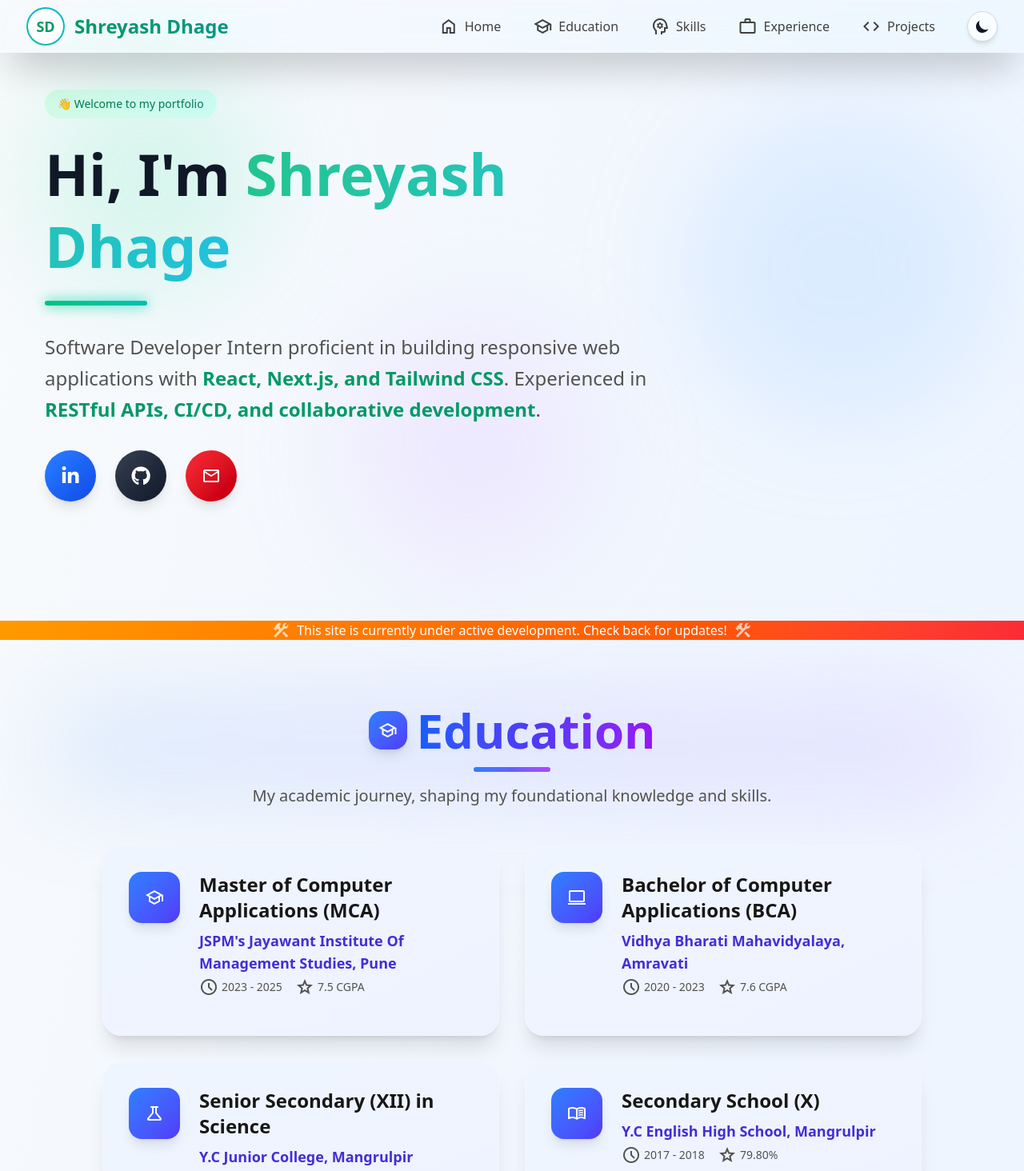
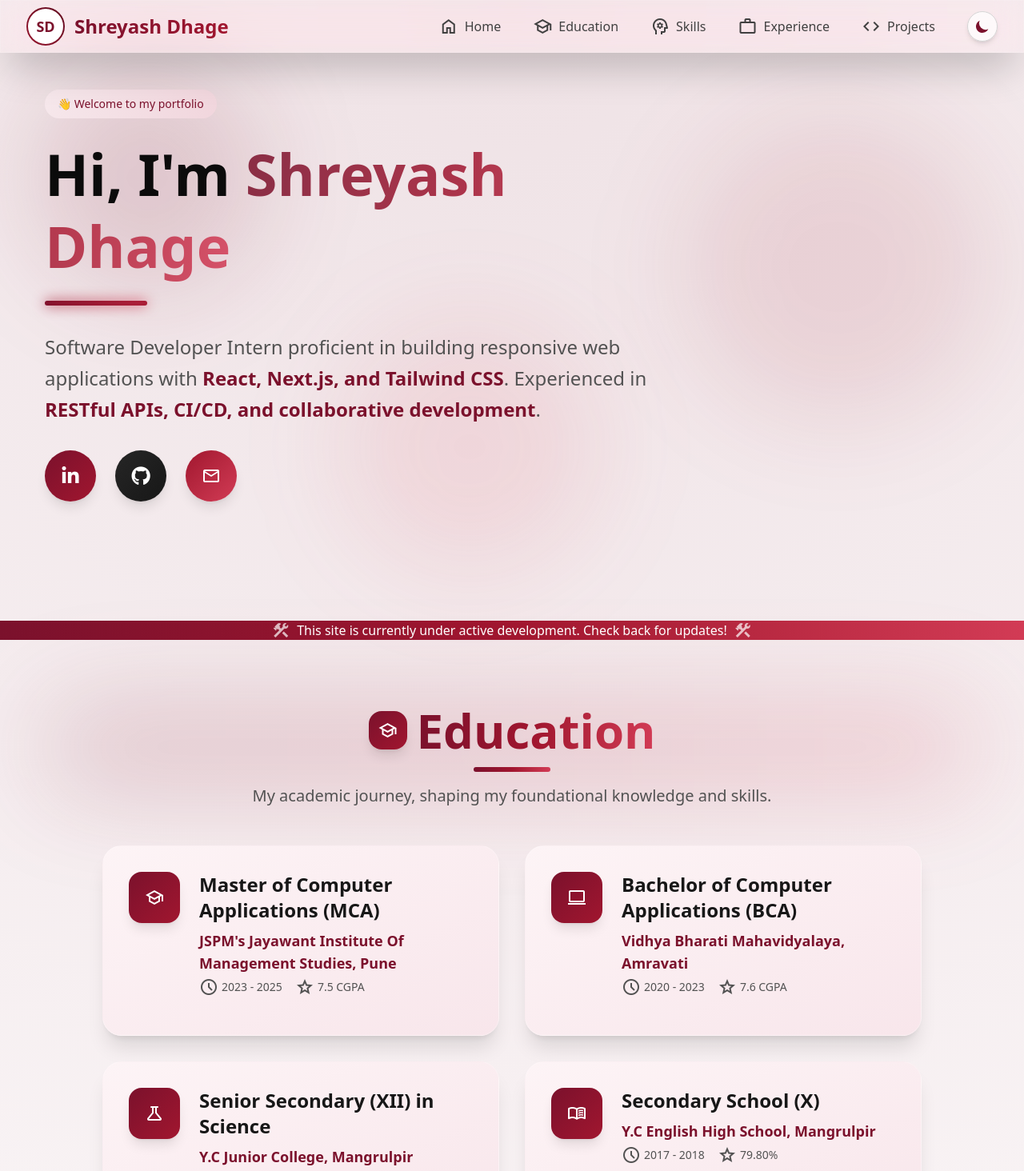
Before and after one commit to sdhage1502/shreyash-portfoilo-website, a React (Vite) app: page / in a window 1280 px wide. Shown: the top 1464 px of the page at 80% size. Built offline with nearby package versions, Linux system fonts and the light colour scheme.

Commit message:
Refresh UI palette and add motion styling

```diff
--- a/package.json
+++ b/package.json
@@ -11,6 +11,7 @@
   },
   "dependencies": {
     "@tailwindcss/vite": "^4.1.10",
+    "framer-motion": "^12.23.12",
     "next-themes": "^0.4.6",
     "react": "^19.1.0",
     "react-dom": "^19.1.0",
--- a/src/App.jsx
+++ b/src/App.jsx
@@ -70,7 +70,7 @@ const App = () => {
         }
 
         .gradient-border {
-          background: linear-gradient(45deg, #10b981, #14b8a6, #06b6d4, #3b82f6);
+          background: linear-gradient(45deg, #7b112c, #a1162f, #5a0b1f, #d23b55);
           background-size: 400% 400%;
           animation: gradientShift 4s ease infinite;
         }
@@ -104,12 +104,12 @@ const App = () => {
         }
       `}</style>
 
-      <div className="w-full min-h-screen bg-gradient-to-br from-slate-50 via-blue-50 to-indigo-50 dark:from-slate-900 dark:via-slate-800 dark:to-slate-900 text-gray-900 dark:text-gray-100 transition-all duration-700 font-sans relative overflow-x-hidden">
+      <div className="w-full min-h-screen page-shell transition-all duration-700 font-sans relative overflow-x-hidden">
 
         <div className="fixed inset-0 pointer-events-none">
-          <div className="absolute top-20 left-10 w-72 h-72 bg-emerald-300/20 rounded-full blur-3xl animate-float"></div>
-          <div className="absolute top-40 right-10 w-96 h-96 bg-blue-300/20 rounded-full blur-3xl animate-float-delayed"></div>
-          <div className="absolute bottom-20 left-1/3 w-80 h-80 bg-purple-300/20 rounded-full blur-3xl animate-float"></div>
+          <div className="absolute top-20 left-10 w-72 h-72 bg-[#7b112c]/15 rounded-full blur-3xl animate-float"></div>
+          <div className="absolute top-40 right-10 w-96 h-96 bg-[#a1162f]/10 rounded-full blur-3xl animate-float-delayed"></div>
+          <div className="absolute bottom-20 left-1/3 w-80 h-80 bg-[#d23b55]/10 rounded-full blur-3xl animate-float"></div>
         </div>
 
 
@@ -126,7 +126,7 @@ const App = () => {
             <ExperienceSection experienceData={experienceData} activeTab={activeTab} setActiveTab={setActiveTab} />
             <ProjectsSection projectsData={projectsData} activeTab={activeTab} setActiveTab={setActiveTab} />
                 {/* Development Banner - Now fixed at the bottom */}
-             <div ref={bannerRef} className="fixed bottom-0 left-0 w-full bg-gradient-to-r from-amber-500 via-orange-500 to-red-500 text-white text-center  shadow-2xl z-50">
+             <div ref={bannerRef} className="fixed bottom-0 left-0 w-full bg-gradient-to-r from-[#7b112c] via-[#a1162f] to-[#d23b55] text-white text-center shadow-2xl z-50">
           <div className="flex flex-col sm:flex-row items-center justify-center space-y-2 sm:space-y-0 sm:space-x-2 px-4 sm:px-0">
             <span className="material-symbols-outlined animate-pulse">construction</span>
             <p className="font-medium">This site is currently under active development. Check back for updates!</p>
--- a/src/assets/data.json
+++ b/src/assets/data.json
@@ -34,56 +34,56 @@
       "title": "Languages & Fundamentals",
       "items": "JavaScript (ES6+), TypeScript, HTML5, CSS3, JSX",
       "icon": "code",
-      "color": "from-blue-500 to-purple-600",
+      "color": "from-[#7b112c] to-[#a1162f]",
       "level": 90
     },
     {
       "title": "Frontend Libraries",
       "items": "React.js, Redux, Context API, Tailwind CSS, Bootstrap, ShadCN UI, React Query",
       "icon": "web",
-      "color": "from-emerald-500 to-teal-600",
+      "color": "from-[#a1162f] to-[#d23b55]",
       "level": 95
     },
     {
       "title": "Backend/APIs",
       "items": "Node.js, REST APIs, Spring Boot",
       "icon": "api",
-      "color": "from-orange-500 to-red-600",
+      "color": "from-[#5a0b1f] to-[#7b112c]",
       "level": 85
     },
     {
       "title": "Databases",
       "items": "Firebase Firestore, MySQL",
       "icon": "storage",
-      "color": "from-yellow-500 to-orange-600",
+      "color": "from-[#7b112c] to-[#d23b55]",
       "level": 80
     },
     {
       "title": "Tools",
       "items": "Git, GitHub, Postman, Chrome DevTools, Jest, React Testing Library, Vite, Webpack",
       "icon": "build",
-      "color": "from-cyan-500 to-blue-600",
+      "color": "from-[#a1162f] to-[#7b112c]",
       "level": 85
     },
     {
       "title": "Development Tools",
       "items": "Docker, VS Code, MySQL Workbench, Figma",
       "icon": "settings",
-      "color": "from-purple-500 to-pink-600",
+      "color": "from-[#7b112c] to-[#a1162f]",
       "level": 88
     },
     {
       "title": "Practices",
       "items": "Agile/Scrum, CI/CD, Unit Testing, Cross-Browser Design, Responsive Design",
       "icon": "menu_book",
-      "color": "from-indigo-500 to-purple-600",
+      "color": "from-[#5a0b1f] to-[#a1162f]",
       "level": 92
     },
     {
       "title": "Soft Skills",
       "items": "Communication, Collaboration, Problem Solving, Logical Thinking",
       "icon": "psychology",
-      "color": "from-pink-500 to-rose-600",
+      "color": "from-[#a1162f] to-[#d23b55]",
       "level": 95
     }
   ],
@@ -94,9 +94,9 @@
       "duration": "Oct 2024 - Apr 2025",
       "location": "Remote",
       "icon": "work",
-      "color": "from-emerald-500 to-teal-600",
-      "bgColor": "from-emerald-50 to-teal-50 dark:from-emerald-900/20 dark:to-teal-900/20",
-      "accentColor": "emerald",
+      "color": "from-[#7b112c] to-[#a1162f]",
+      "bgColor": "from-[#fdf4f6] to-[#f8e6eb] dark:from-[#2a0a12] dark:to-[#3a0f1a]",
+      "accentColor": "wine",
       "achievements": [
         {
           "title": "Performance Optimization",
@@ -147,7 +147,7 @@
         "Improved performance by 40% through code splitting, lazy loading, and optimized Firebase data fetching."
       ],
       "icon": "currency_bitcoin",
-      "color": "from-yellow-500 to-orange-600",
+      "color": "from-[#7b112c] to-[#a1162f]",
       "tags": ["Next.js", "Blockchain", "Firebase", "Web3"]
     },
     {
@@ -164,7 +164,7 @@
         "Leveraged prompt-engineered JSON inputs with Meta LLAMA 3.3 to generate human-readable weather summaries and personalized, seasonal Q&A."
       ],
       "icon": "cloud",
-      "color": "from-blue-500 to-cyan-600",
+      "color": "from-[#a1162f] to-[#d23b55]",
       "tags": ["React", "AI", "Weather API", "Vite"]
     },
     {
@@ -180,7 +180,7 @@
         "Integrated Ollama's NLP model to handle 500+ daily queries at 95% accuracy with Spring Boot."
       ],
       "icon": "smart_toy",
-      "color": "from-purple-500 to-pink-600",
+      "color": "from-[#5a0b1f] to-[#7b112c]",
       "tags": ["Spring Boot", "AI", "Ollama", "NLP"]
     },
     {
@@ -195,7 +195,7 @@
         "Designed a responsive, 99% cross-device-compatible frontend using Thymeleaf, Bootstrap, HTML, and CSS, boosting user engagement by 30%."
       ],
       "icon": "security",
-      "color": "from-emerald-500 to-teal-600",
+      "color": "from-[#7b112c] to-[#a1162f]",
       "tags": ["Spring Boot", "JWT", "MySQL", "Security"]
     }
   ]
--- a/src/components/EducationSection.jsx
+++ b/src/components/EducationSection.jsx
@@ -1,20 +1,21 @@
 import React from 'react';
+import { motion } from 'framer-motion';
 
 const EducationSection = ({ educationData, activeTab, setActiveTab }) => {
   return (
     <section id="education" className="py-8 sm:py-12 lg:py-16 px-4 sm:px-6 lg:px-8 space-y-8 sm:space-y-12">
       <div className="text-center space-y-4 sm:space-y-6 relative">
-        <div className="absolute inset-0 bg-gradient-to-r from-blue-400/20 via-indigo-400/20 to-purple-400/20 blur-3xl rounded-full"></div>
+        <div className="absolute inset-0 bg-gradient-to-r from-[#7b112c]/20 via-[#a1162f]/20 to-[#d23b55]/20 blur-3xl rounded-full"></div>
         <div className="relative">
           <div className="inline-flex items-center space-x-2 sm:space-x-3 mb-3 sm:mb-4">
-            <div className="w-10 h-10 sm:w-12 sm:h-12 bg-gradient-to-br from-blue-500 to-indigo-600 rounded-2xl flex items-center justify-center shadow-lg">
+            <div className="w-10 h-10 sm:w-12 sm:h-12 bg-gradient-to-br from-[#7b112c] to-[#a1162f] rounded-2xl flex items-center justify-center shadow-lg">
               <span className="material-symbols-outlined text-white text-lg sm:text-xl">school</span>
             </div>
-            <h2 className="text-3xl sm:text-4xl md:text-5xl lg:text-6xl font-bold bg-gradient-to-r from-blue-600 via-indigo-600 to-purple-600 bg-clip-text text-transparent">
+            <h2 className="text-3xl sm:text-4xl md:text-5xl lg:text-6xl font-bold bg-gradient-to-r from-[#7b112c] via-[#a1162f] to-[#d23b55] bg-clip-text text-transparent">
               Education
             </h2>
           </div>
-          <div className="w-20 sm:w-24 h-1 sm:h-1.5 bg-gradient-to-r from-blue-500 via-indigo-500 to-purple-500 mx-auto rounded-full shadow-lg"></div>
+          <div className="w-20 sm:w-24 h-1 sm:h-1.5 bg-gradient-to-r from-[#7b112c] via-[#a1162f] to-[#d23b55] mx-auto rounded-full shadow-lg"></div>
           <p className="text-base sm:text-lg md:text-xl text-neutral-600 dark:text-neutral-400 mt-3 sm:mt-4 max-w-full sm:max-w-xl md:max-w-2xl mx-auto">
             My academic journey, shaping my foundational knowledge and skills.
           </p>
@@ -23,23 +24,27 @@ const EducationSection = ({ educationData, activeTab, setActiveTab }) => {
 
       <div className="grid grid-cols-1 sm:grid-cols-2 lg:grid-cols-2 gap-4 sm:gap-6 lg:gap-8 max-w-full sm:max-w-4xl lg:max-w-5xl mx-auto">
         {educationData.map((edu, i) => (
-          <div
+          <motion.div
             key={i}
-            className={`group relative bg-gradient-to-br from-blue-50 to-indigo-50 dark:from-blue-900/20 dark:to-indigo-900/20 backdrop-blur-xl rounded-3xl p-4 sm:p-6 lg:p-8 shadow-xl border border-white/20 dark:border-neutral-700/30 hover:shadow-2xl transition-all duration-300 transform hover:-translate-y-2 cursor-pointer ${
-              activeTab === `education-${i}` ? 'ring-2 ring-blue-500 dark:ring-indigo-400' : ''
+            className={`group relative bg-gradient-to-br from-[#fdf4f6] to-[#f8e6eb] dark:from-[#2a0a12] dark:to-[#3a0f1a] backdrop-blur-xl rounded-3xl p-4 sm:p-6 lg:p-8 shadow-xl border border-white/20 dark:border-neutral-700/30 hover:shadow-2xl transition-all duration-300 transform hover:-translate-y-2 cursor-pointer ${
+              activeTab === `education-${i}` ? 'ring-2 ring-[#7b112c] dark:ring-[#d23b55]' : ''
             }`}
             onClick={() => setActiveTab(activeTab === `education-${i}` ? null : `education-${i}`)}
+            initial={{ opacity: 0, y: 16 }}
+            whileInView={{ opacity: 1, y: 0 }}
+            viewport={{ once: true, amount: 0.2 }}
+            transition={{ duration: 0.4, delay: i * 0.05 }}
           >
             <div className="absolute inset-0 glass-morphism rounded-3xl opacity-0 group-hover:opacity-100 transition-opacity duration-300"></div>
             <div className="relative z-10 flex items-start space-x-4 sm:space-x-6">
-              <div className="flex-shrink-0 w-12 h-12 sm:w-14 sm:h-14 lg:w-16 lg:h-16 bg-gradient-to-br from-blue-500 to-indigo-600 rounded-2xl flex items-center justify-center shadow-lg transform group-hover:scale-110 group-hover:rotate-6 transition-all duration-300">
+              <div className="flex-shrink-0 w-12 h-12 sm:w-14 sm:h-14 lg:w-16 lg:h-16 bg-gradient-to-br from-[#7b112c] to-[#a1162f] rounded-2xl flex items-center justify-center shadow-lg transform group-hover:scale-110 group-hover:rotate-6 transition-all duration-300">
                 <span className="material-symbols-outlined text-white text-xl sm:text-2xl lg:text-3xl">{edu.icon}</span>
               </div>
               <div className="flex-grow">
-                <h3 className="text-lg sm:text-xl lg:text-2xl font-bold text-neutral-900 dark:text-neutral-100 mb-1 sm:mb-2 group-hover:text-blue-600 dark:group-hover:text-blue-400 transition-colors duration-300">
+                <h3 className="text-lg sm:text-xl lg:text-2xl font-bold text-neutral-900 dark:text-neutral-100 mb-1 sm:mb-2 group-hover:text-[#7b112c] dark:group-hover:text-[#d23b55] transition-colors duration-300">
                   {edu.title}
                 </h3>
-                <p className="text-base sm:text-lg font-semibold text-indigo-700 dark:text-indigo-300 mb-1">
+                <p className="text-base sm:text-lg font-semibold text-[#7b112c] dark:text-[#f2c7d0] mb-1">
                   {edu.school}
                 </p>
                 <div className="flex flex-col sm:flex-row sm:items-center sm:space-x-4 text-xs sm:text-sm text-neutral-600 dark:text-neutral-400">
@@ -63,7 +68,7 @@ const EducationSection = ({ educationData, activeTab, setActiveTab }) => {
                 </div>
               </div>
             </div>
-          </div>
+          </motion.div>
         ))}
       </div>
     </section>
--- a/src/components/HeroSection.jsx
+++ b/src/components/HeroSection.jsx
@@ -1,43 +1,53 @@
 import React from 'react';
+import { motion } from 'framer-motion';
 
 const HeroSection = () => {
   const socialLinks = [
-    { href: "https://linkedin.com/in/shreyashdhage", icon: "fab fa-linkedin-in", color: "from-blue-500 to-blue-600", hoverColor: "from-blue-600 to-blue-700" },
-    { href: "https://github.com/sdhage1502", icon: "fab fa-github", color: "from-gray-700 to-gray-800", hoverColor: "from-gray-800 to-gray-900" },
-    { href: "mailto:sdhage1502@gmail.com", icon: "material-symbols-outlined", text: "mail", color: "from-red-500 to-red-600", hoverColor: "from-red-600 to-red-700" }
+    { href: "https://linkedin.com/in/shreyashdhage", icon: "fab fa-linkedin-in", color: "from-[#7b112c] to-[#a1162f]", hoverColor: "from-[#5a0b1f] to-[#7b112c]" },
+    { href: "https://github.com/sdhage1502", icon: "fab fa-github", color: "from-neutral-800 to-neutral-900", hoverColor: "from-black to-neutral-900" },
+    { href: "mailto:sdhage1502@gmail.com", icon: "material-symbols-outlined", text: "mail", color: "from-[#a1162f] to-[#d23b55]", hoverColor: "from-[#7b112c] to-[#a1162f]" }
   ];
 
   return (
-    <section id="hero" className="flex flex-col lg:flex-row items-center justify-between py-8 sm:py-12 lg:py-16 px-4 sm:px-6 lg:px-8 relative min-h-[80vh]">
+    <motion.section
+      id="hero"
+      className="flex flex-col lg:flex-row items-center justify-between py-8 sm:py-12 lg:py-16 px-4 sm:px-6 lg:px-8 relative min-h-[80vh]"
+      initial={{ opacity: 0, y: 24 }}
+      whileInView={{ opacity: 1, y: 0 }}
+      viewport={{ once: true, amount: 0.3 }}
+      transition={{ duration: 0.6, ease: 'easeOut' }}
+    >
       <div className="w-full lg:w-2/3 text-center lg:text-left space-y-6 sm:space-y-8">
         <div className="space-y-4 sm:space-y-6">
           <div className="inline-block">
-            <span className="inline-block px-3 py-1.5 sm:px-4 sm:py-2 bg-gradient-to-r from-emerald-100 to-teal-100 dark:from-emerald-900/30 dark:to-teal-900/30 text-emerald-700 dark:text-emerald-300 rounded-full text-xs sm:text-sm font-medium">
+            <span className="inline-block px-3 py-1.5 sm:px-4 sm:py-2 bg-gradient-to-r from-[#f6e7eb] to-[#f1d6dd] dark:from-[#2a0a12] dark:to-[#3a0f1a] text-[#7b112c] dark:text-[#f2c7d0] rounded-full text-xs sm:text-sm font-medium">
               👋 Welcome to my portfolio
             </span>
           </div>
           <h2 className="text-3xl sm:text-4xl md:text-5xl lg:text-6xl xl:text-7xl font-extrabold leading-tight">
-            Hi, I'm <span className="bg-gradient-to-r from-emerald-500 via-teal-500 to-cyan-500 bg-clip-text text-transparent animate-pulse-slow">Shreyash Dhage</span>
+            Hi, I'm <span className="bg-gradient-to-r from-[#7b112c] via-[#a1162f] to-[#d23b55] bg-clip-text text-transparent animate-pulse-slow">Shreyash Dhage</span>
           </h2>
-          <div className="w-24 sm:w-32 h-1 sm:h-1.5 bg-gradient-to-r from-emerald-500 to-teal-500 mx-auto lg:mx-0 rounded-full relative">
-            <div className="absolute inset-0 bg-gradient-to-r from-emerald-400 to-teal-400 rounded-full blur-sm"></div>
+          <div className="w-24 sm:w-32 h-1 sm:h-1.5 bg-gradient-to-r from-[#7b112c] to-[#a1162f] mx-auto lg:mx-0 rounded-full relative">
+            <div className="absolute inset-0 bg-gradient-to-r from-[#a1162f] to-[#d23b55] rounded-full blur-sm"></div>
           </div>
         </div>
 
         <p className="text-base sm:text-lg md:text-xl lg:text-2xl leading-relaxed text-neutral-600 dark:text-neutral-300 max-w-full sm:max-w-2xl md:max-w-3xl lg:max-w-4xl mx-auto lg:mx-0">
           Software Developer Intern proficient in building
-          responsive web applications with <span className="font-semibold text-emerald-600 dark:text-emerald-400">React, Next.js, and Tailwind CSS</span>.
-          Experienced in <span className="font-semibold text-emerald-600 dark:text-emerald-400">RESTful APIs, CI/CD, and collaborative development</span>.
+          responsive web applications with <span className="font-semibold text-[#7b112c] dark:text-[#d23b55]">React, Next.js, and Tailwind CSS</span>.
+          Experienced in <span className="font-semibold text-[#7b112c] dark:text-[#d23b55]">RESTful APIs, CI/CD, and collaborative development</span>.
         </p>
 
         <div className="flex justify-center lg:justify-start space-x-4 sm:space-x-6">
           {socialLinks.map((social, i) => (
-            <a
+            <motion.a
               key={i}
               href={social.href}
               target={social.href.startsWith('mailto') ? undefined : "_blank"}
               rel={social.href.startsWith('mailto') ? undefined : "noopener noreferrer"}
               className={`group flex items-center justify-center w-12 h-12 sm:w-14 sm:h-14 lg:w-16 lg:h-16 bg-gradient-to-br ${social.color} hover:${social.hoverColor} rounded-full text-white transition-all duration-300 shadow-lg hover:shadow-2xl transform hover:scale-110 relative overflow-hidden`}
+              whileHover={{ scale: 1.08 }}
+              whileTap={{ scale: 0.96 }}
             >
               <div className="absolute inset-0 bg-white/20 scale-0 group-hover:scale-100 transition-transform duration-300 rounded-full"></div>
               {social.text ? (
@@ -45,7 +55,7 @@ const HeroSection = () => {
               ) : (
                 <i className={`${social.icon} text-lg sm:text-xl lg:text-2xl group-hover:scale-110 transition-transform duration-300 relative z-10`}></i>
               )}
-            </a>
+            </motion.a>
           ))}
         </div>
       </div>
@@ -53,7 +63,7 @@ const HeroSection = () => {
       <div className="hidden lg:block lg:w-1/3 mt-8 lg:mt-0">
         {/* Add responsive image or visual element here if needed */}
       </div>
-    </section>
+    </motion.section>
   );
 };
 
--- a/src/components/NavigationBar.jsx
+++ b/src/components/NavigationBar.jsx
@@ -18,11 +18,11 @@ const NavigationBar = ({ isDarkTheme, setIsDarkTheme }) => {
         <div className="flex flex-row justify-between items-center">
           <div className="flex items-center space-x-2 sm:space-x-3">
             <div className="w-10 h-10 sm:w-12 sm:h-12 gradient-border rounded-full p-0.5">
-              <div className="w-full h-full bg-white dark:bg-gray-900 rounded-full flex items-center justify-center">
-                <span className="text-emerald-600 font-bold text-base sm:text-lg">SD</span>
+              <div className="w-full h-full bg-white dark:bg-neutral-950 rounded-full flex items-center justify-center">
+                <span className="text-accent font-bold text-base sm:text-lg">SD</span>
               </div>
             </div>
-            <h1 className="text-xl sm:text-2xl font-bold bg-gradient-to-r from-emerald-600 to-teal-600 bg-clip-text text-transparent">
+            <h1 className="text-xl sm:text-2xl font-bold bg-gradient-to-r from-[#7b112c] to-[#a1162f] bg-clip-text text-transparent">
               Shreyash Dhage
             </h1>
           </div>
@@ -41,17 +41,17 @@ const NavigationBar = ({ isDarkTheme, setIsDarkTheme }) => {
           {/* Navigation Links */}
           <div className={`${
             isMenuOpen ? 'flex' : 'hidden'
-          } sm:flex flex-col sm:flex-row items-center sm:space-x-6 lg:space-x-8 absolute sm:static top-full left-0 w-full sm:w-auto bg-white dark:bg-gray-900 sm:bg-transparent dark:sm:bg-transparent border-t sm:border-t-0 border-neutral-200/50 dark:border-neutral-700/50 sm:p-0 p-4 transition-all duration-300`}>
+          } sm:flex flex-col sm:flex-row items-center sm:space-x-6 lg:space-x-8 absolute sm:static top-full left-0 w-full sm:w-auto bg-white dark:bg-neutral-950 sm:bg-transparent dark:sm:bg-transparent border-t sm:border-t-0 border-neutral-200/50 dark:border-neutral-700/50 sm:p-0 p-4 transition-all duration-300`}>
             {navItems.map((item, i) => (
               <a
                 key={i}
                 href={item.href}
-                className="group flex items-center space-x-1 sm:space-x-2 text-neutral-700 dark:text-neutral-300 hover:text-emerald-600 dark:hover:text-emerald-400 transition-all duration-300 font-medium relative py-2 sm:py-0"
+                className="group flex items-center space-x-1 sm:space-x-2 text-neutral-700 dark:text-neutral-300 hover:text-[#7b112c] dark:hover:text-[#d23b55] transition-all duration-300 font-medium relative py-2 sm:py-0"
                 onClick={() => setIsMenuOpen(false)}
               >
                 <span className="material-symbols-outlined text-xs sm:text-sm group-hover:scale-110 transition-transform duration-300">{item.icon}</span>
                 <span className="text-sm sm:text-base">{item.text}</span>
-                <div className="absolute -bottom-0.5 sm:-bottom-1 left-0 w-0 h-0.5 bg-gradient-to-r from-emerald-500 to-teal-500 group-hover:w-full transition-all duration-300"></div>
+                <div className="absolute -bottom-0.5 sm:-bottom-1 left-0 w-0 h-0.5 bg-gradient-to-r from-[#7b112c] to-[#a1162f] group-hover:w-full transition-all duration-300"></div>
               </a>
             ))}
             <div className="mt-4 sm:mt-0">
--- a/src/components/ThemeToggle.jsx
+++ b/src/components/ThemeToggle.jsx
@@ -19,13 +19,13 @@ const ThemeToggle = () => {
   return (
     <button
       onClick={() => setTheme(current === "dark" ? "light" : "dark")}
-      className="p-2 rounded-full border border-gray-300 dark:border-gray-700 bg-white/70 dark:bg-gray-800/60 backdrop-blur-md shadow-md transition duration-300 hover:scale-110"
+      className="p-2 rounded-full border border-neutral-300 dark:border-neutral-700 bg-white/70 dark:bg-neutral-900/60 backdrop-blur-md shadow-md transition duration-300 hover:scale-110"
       aria-label="Toggle Theme"
     >
       {current === "dark" ? (
-        <FiSun className="h-5 w-5 text-yellow-400" />
+        <FiSun className="h-5 w-5 text-[#d23b55]" />
       ) : (
-        <HiMoon className="h-5 w-5 text-gray-900" />
+        <HiMoon className="h-5 w-5 text-[#7b112c]" />
       )}
     </button>
   );
--- a/src/index.css
+++ b/src/index.css
@@ -3,17 +3,50 @@
 /* styles/globals.css */
 :root {
   --background-color: #ffffff;
-  --text-color: #000000;
+  --text-color: #0b0b0b;
+  --surface-color: #f7f5f7;
+  --accent-color: #7b112c;
+  --accent-strong: #5a0b1f;
+  --accent-soft: rgba(123, 17, 44, 0.12);
 }
 
 .dark {
-  --background-color: #000000;
-  --text-color: #ffffff;
+  --background-color: #0b0b0b;
+  --text-color: #f5f5f5;
+  --surface-color: #151515;
+  --accent-color: #a1162f;
+  --accent-strong: #7b112c;
+  --accent-soft: rgba(161, 22, 47, 0.2);
 }
 
 body {
   background-color: var(--background-color);
   color: var(--text-color);
+}
+
+.page-shell {
+  background: radial-gradient(circle at top, var(--accent-soft), transparent 55%), var(--background-color);
+  color: var(--text-color);
+}
+
+.text-accent {
+  color: var(--accent-color);
+}
+
+.bg-accent {
+  background-color: var(--accent-color);
+}
+
+.bg-surface {
+  background-color: var(--surface-color);
+}
+
+.border-accent {
+  border-color: var(--accent-color);
+}
+
+.accent-gradient {
+  background: linear-gradient(135deg, var(--accent-color), var(--accent-strong));
 }
 @keyframes marquee {
   0% {
@@ -50,7 +83,7 @@ body {
         }
 
         .gradient-border {
-          background: linear-gradient(45deg, #10b981, #14b8a6, #06b6d4, #3b82f6);
+          background: linear-gradient(45deg, #7b112c, #a1162f, #5a0b1f, #d23b55);
           background-size: 400% 400%;
           animation: gradientShift 4s ease infinite;
         }
```
Also changed, not shown: src/components/ExperienceSection.jsx (+32 -27 lines), src/components/Footer.jsx (+4 -4 lines), src/components/ProjectsSection.jsx (+19 -14 lines), src/components/SkillsSection.jsx (+15 -7 lines).
